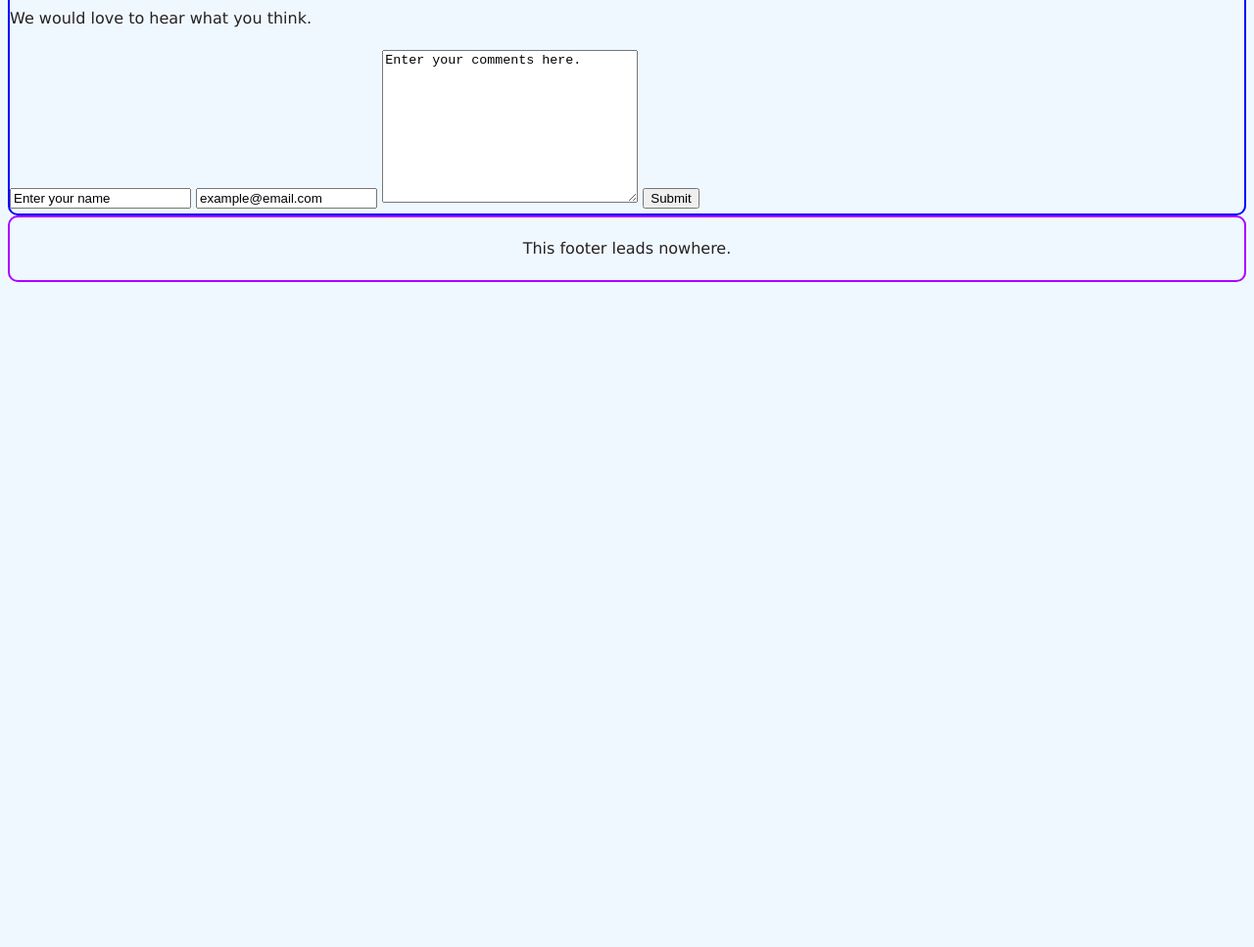
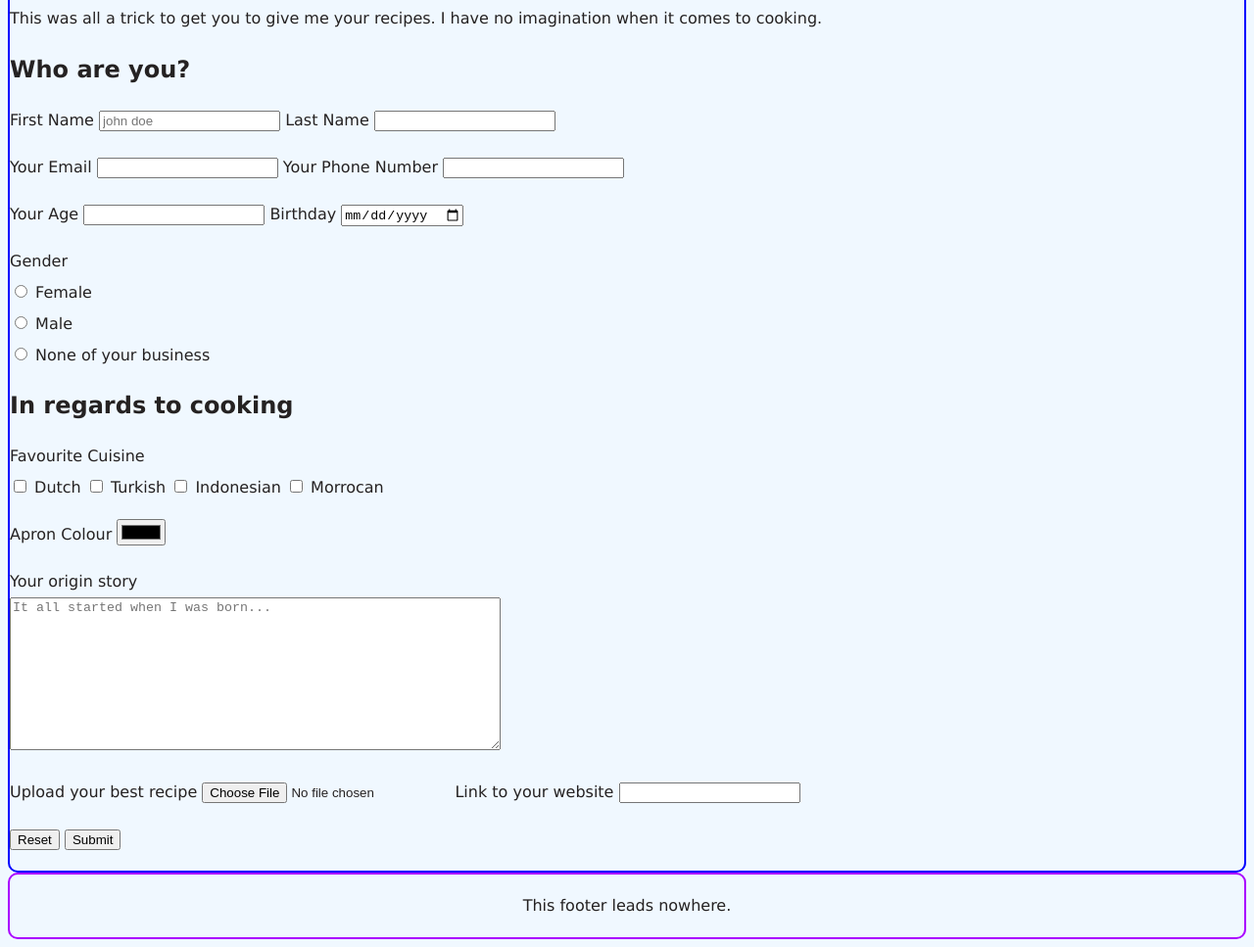
Before and after one commit to Irhystea/FirstHTMLExercise, a plain HTML site: page contact.html in a window 1280 px wide. Shown: the part 209-1176 px from the top of the page at 98% size. Before the commit the page ends 800 px from the top, so only its background shows below. Drawn offline with Linux system fonts and the light colour scheme.

Commit message:
Revert "FirstCode"
This reverts commit 6834536ceda7cf36365ae0c9bc81e3e2e5b0f8ed.

```diff
--- a/contact.html
+++ b/contact.html
@@ -26,15 +26,56 @@
     </header>
 
     <main>
-        <h1>Contact Form</h1>
-        <p>We would love to hear what you think.</p>
+        <h1>Upload your recipe</h1>
+        <p>This was all a trick to get you to give me your recipes. I have no imagination when it comes to cooking.</p>
 
-        <form name="contact" method="post" data-netlify="true">
-            <input type="text" value="Enter your name"/>
-            <input type="email" value="example@email.com"/>
-            <textarea rows="10" cols="30">Enter your comments here.</textarea>
-            <input type="submit"/>
+        <form name="Recipe" method="post" data-netlify="true">
+            <h2>Who are you?</h2>
+            <p>
+                <label>First Name <input type="text" name="name" placeholder="john doe"/></label>
+                <label>Last Name <input type="text" name="name"/></label>
+            </p>
+            <p>
+                <label>Your Email <input type="text" name="email"/></label>
+                <label>Your Phone Number <input type="text" name="Phone"/></label>
+            </p>
+            <p>
+                <label>Your Age <input type="text" name="age"/></label>
+                <label>Birthday <input type="date" name="date"/></label>
+            </p>
+            <p>
+                <label>Gender </label><br>
+                <label><input type="radio" id="Female" name="gender" value="Female"> Female</label><br>
+                <label><input type="radio" id="Male" name="gender" value="Male"> Male</label><br>
+                <label><input type="radio" id="None" name="gender" value="None of your business"> None of your business</label><br>
+            </p>
+
+            <h2>In regards to cooking</h2>
+            <p>
+                <label>Favourite Cuisine</label><br>
+                <label><input type="checkbox" id="Dutch" name="cuisine"/> Dutch</label>
+                <label><input type="checkbox" id="Turkish" name="cuisine"/> Turkish</label>
+                <label><input type="checkbox" id="Indonesian" name="cuisine"/> Indonesian</label>
+                <label><input type="checkbox" id="Morrocan" name="cuisine"/> Morrocan</label>
+            </p>
+            <p>
+                <label>Apron Colour <input type="color" name="colour"/></label>
+            </p>
+
+            <p>
+                <label>Your origin story</label><br>
+                <textarea rows="10" cols="60" name="story" placeholder="It all started when I was born..."></textarea>
+            </p>
+            <p>
+                <label>Upload your best recipe <input type="file" /></label>
+                <label>Link to your website <input type="url" /></label>
+            </p>
+            <p>
+                <input type="reset"/>
+                <input type="submit"/>
+            </p>
         </form>
+
     </main>
 
     <footer>
@@ -43,3 +84,18 @@
 </body>
 
 </html>
+
+  <!--
+        <form name="contact" data-netlify="true">
+            <input type="text" name="name"/>
+                        <p>
+                <label> your email <input type="text" name="email"/></label>
+            </p>
+            <p>
+                <label> your comment <textarea name="comment" rows="10" cols="30">Enter your comments here.</textarea></label>
+            </p>
+            <p>
+                <input type="submit"/>
+            </p>
+        </form>
+        -->
```
Also changed, not shown: index.html (+1 -1 lines), notme.png (deleted).
